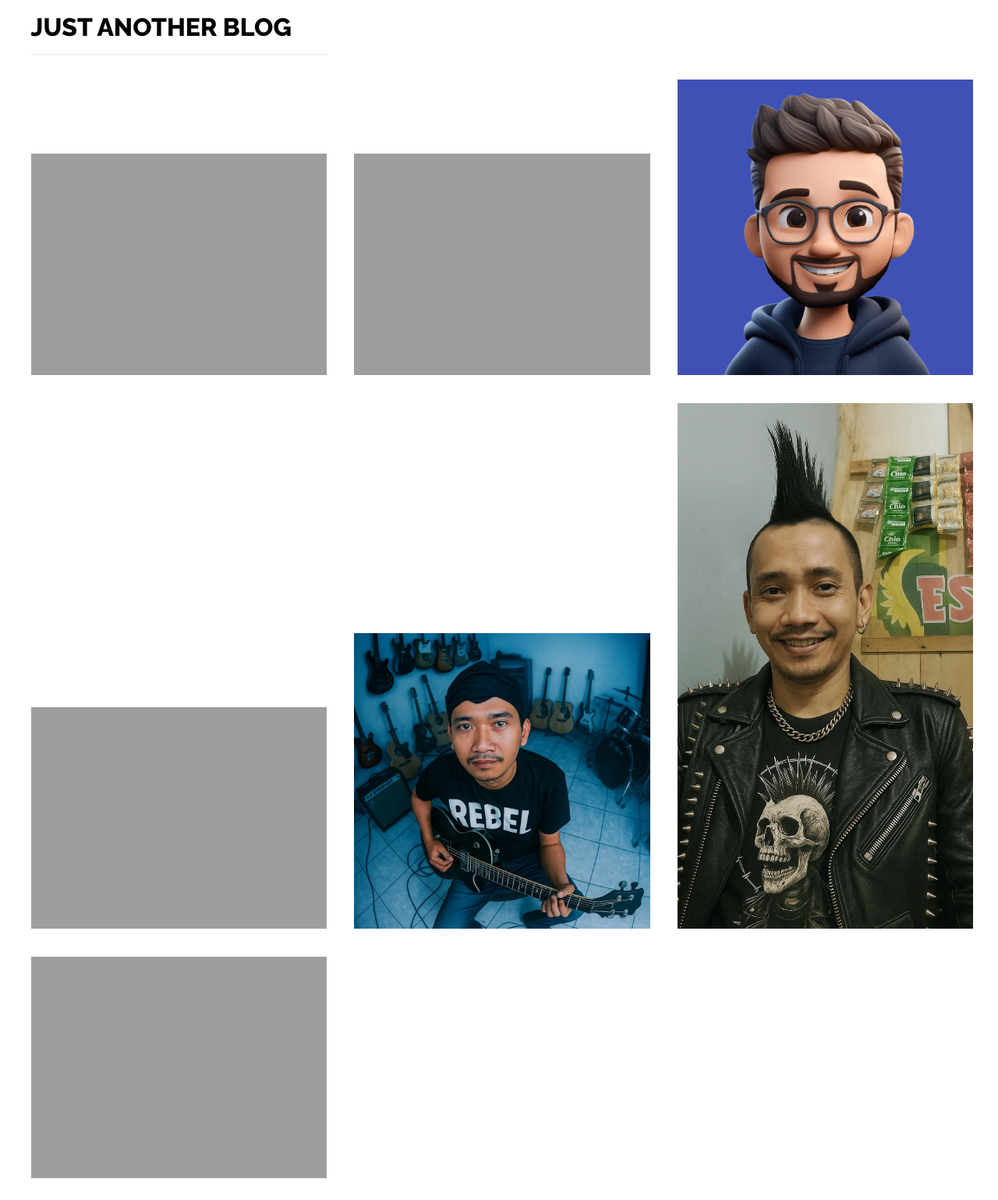
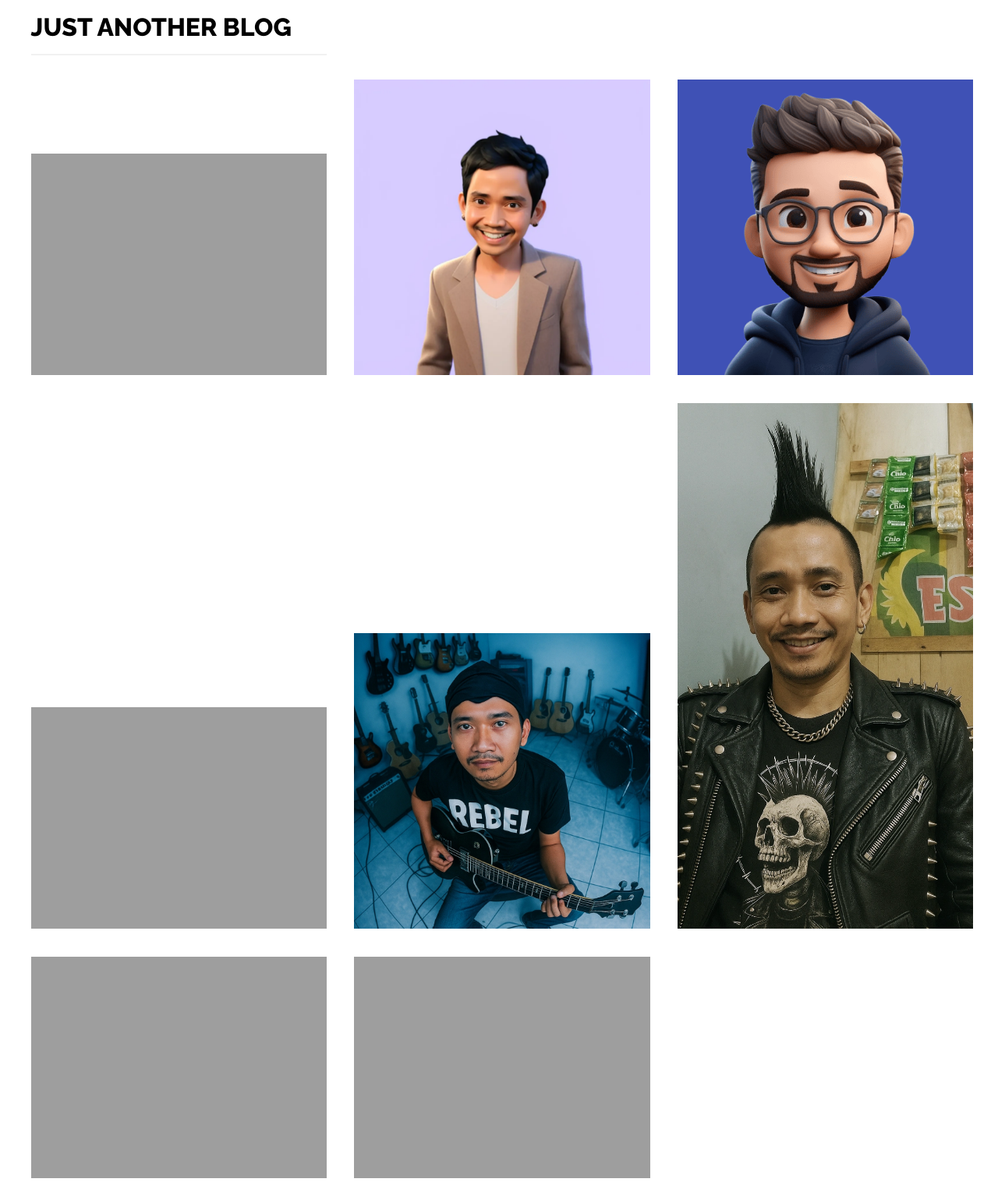
Before and after one commit to bungferry/bungferry.github.io, a Jekyll site: the page built from index.html, in a window 1280 px wide. Shown: the whole page at 78% size. Built offline with Jekyll 4.4.1, drawn with Linux system fonts in a browser that asks for light colours.

Commit message:
Update foto.yml

```diff
--- a/_data/foto.yml
+++ b/_data/foto.yml
@@ -1,7 +1,8 @@
 - url: https://verdoank.pages.dev/assets/images/photo1.png
-- url: https://verdoank.pages.dev/assets/images/photo2.png
+- url: https://verdoank.pages.dev/assets/images/photo2.jpg
 - url: https://verdoank.pages.dev/assets/images/photo3.png
 - url: https://verdoank.pages.dev/assets/images/photo4.png
 - url: https://verdoank.pages.dev/assets/images/photo5.webp
 - url: https://verdoank.pages.dev/assets/images/photo6.webp
 - url: https://verdoank.pages.dev/assets/images/photo7.png
+- url: https://verdoank.pages.dev/assets/images/photo8.png
```
